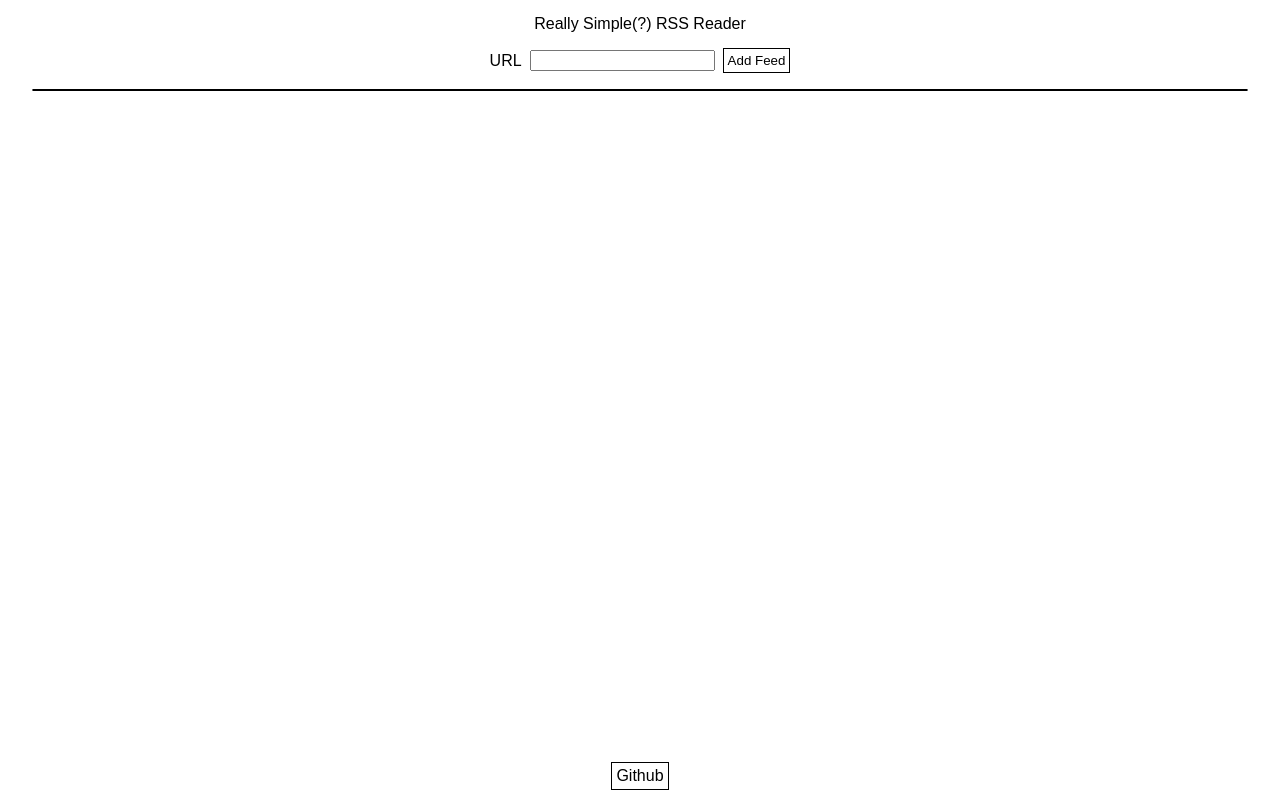
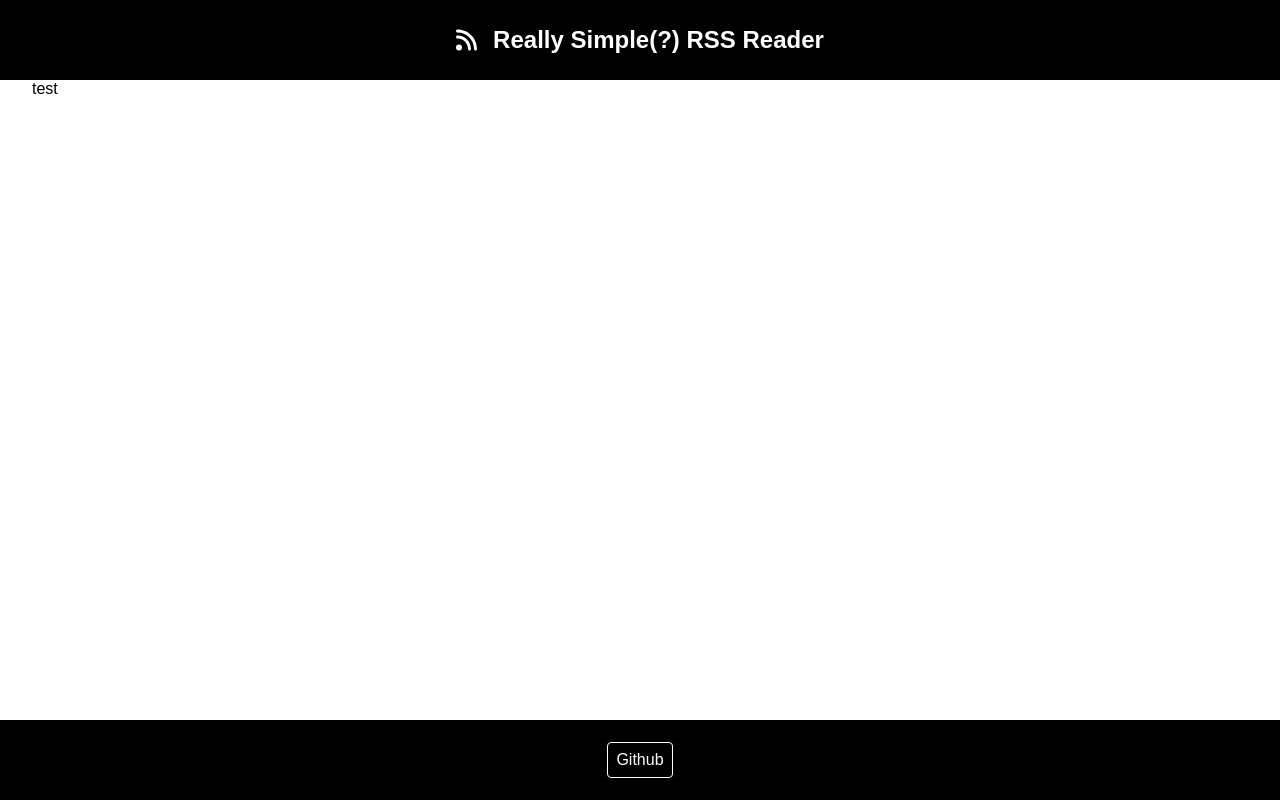
Before and after one commit to luke-hays/really-simple-rss-reader, a website built with Vite: page frontend/index.html in a window 1280 px wide. Built offline with nearby package versions, Linux system fonts and the light colour scheme; files whose address does not match are found by name.

Commit message:
Update layout and header/footer styles. Comment code temporarily while updating styles"

```diff
--- a/frontend/index.html
+++ b/frontend/index.html
@@ -12,7 +12,22 @@
       <script src="src/components/accordion.ts" type="module"></script>
     </head>
     <body>
-      <header class="layout-header">
+      <div class="layout">
+        <header class="layout-header">
+          <div class="site-title">
+            <img src="rss-solid.svg" alt="RSS Icon" id="rss-icon"/>
+            <h1>Really Simple(?) RSS Reader</h1>
+          </div>
+        </header>
+        <main class="layout-main">test</main>
+        <footer class="layout-footer">
+          <div class="site-footer">
+            <a class="github-link" href="https://github.com/luke-hays/really-simple-rss-reader">Github</a>
+          </div>
+        </footer>
+      </div>
+
+      <!-- <header class="layout-header">
           <div class="site-title">Really Simple(?) RSS Reader</div>
       </header>
       <main class="layout-main">
@@ -25,10 +40,7 @@
             </div>
           </form>
           <div class="rss-feed">
-            <ul class="rss-feed__list">
-              <!-- RSS Feeds Inserted Here -->
-
-            </ul>
+            <ul class="rss-feed__list"></ul>
           </div>
         </div>
       </main>
@@ -36,6 +48,6 @@
           <div class="site-footer">
             <a class="github-link" href="https://github.com/luke-hays/really-simple-rss-reader">Github</a>
           </div>
-      </footer>
+      </footer> -->
     </body>
 </html>
--- a/frontend/styles/main.css
+++ b/frontend/styles/main.css
@@ -1,2 +1,3 @@
 @import url('./shared.css');
 @import url('./rss-feed.css');
+@import url('./variables.css')
--- a/frontend/styles/shared.css
+++ b/frontend/styles/shared.css
@@ -9,24 +9,36 @@ html {
 body {
   height: 100%;
   font-family: Arial, Helvetica, sans-serif;
-    margin: 0 2rem;
+  margin: 0;
+  display: flex;
+  justify-content: center;
+}
+
+.layout {
+  height: 100%;
+  width: 100%;
   display: grid;
-    grid-template-areas: "header"
+  grid-template-areas:  "header"
                         "main"
                         "footer";
-    grid-template-rows: 3rem auto 3rem;
+  grid-template-rows: 5rem auto 5rem;
 }
 
 .layout-header {
   grid-area: header;
+  background-color: var(--header-bg-color);
+  color: var(--header-font-color)
 }
 
 .layout-main {
   grid-area: main;
+  margin: 0 2rem;
 }
 
 .layout-footer {
   grid-area: footer;
+  background-color: var(--footer-bg-color);
+  color: var(--footer-font-color)
 }
 
 .site-title {
@@ -34,6 +46,17 @@ body {
   align-items: center;
   justify-content: center;
   height: 100%;
+  white-space: nowrap;
+  gap: 1rem;
+  margin: 0 2rem;
+}
+
+.site-title h1 {
+  font-size: 1.5rem;
+}
+
+.site-title #rss-icon {
+  height: 24px;
 }
 
 .site-footer {
@@ -41,20 +64,23 @@ body {
   align-items: center;
   justify-content: center;
   height: 100%;
+  margin: 0 2rem;
 }
 
 .github-link {
   text-decoration: none;
-  border: 1px solid black;
-  padding: .25rem;
-  color: black;
+  border: var(--footer-button-border);
+  border-radius: 4px;
+  background-color: var(--footer-button-bg-color);
+  color: var(--footer-button-font-color);
+  padding: .5rem;
 }
 
 .github-link:hover {
-  background-color: lightgrey;
+  background-color: var(--footer-interactive-color);
 }
 
 .github-link:active {
-  background-color: darkgrey;
+  background-color: var(--footer-interactive-color);
   transform: scale(.97)
 }
--- a/frontend/styles/variables.css
+++ b/frontend/styles/variables.css
@@ -0,0 +1,12 @@
+:root {
+  --header-bg-color: black;
+  --header-font-color: white;
+
+  --footer-bg-color: black;
+  --footer-font-color: white;
+
+  --footer-button-font-color: white;
+  --footer-button-border: 1px solid white;
+  --footer-button-bg-color: black;
+  --footer-interactive-color: rgb(48, 48, 48)
+}
```
Also changed, not shown: frontend/public/rss-solid.svg (added). Lines whose indentation alone changed are shown as unchanged.
